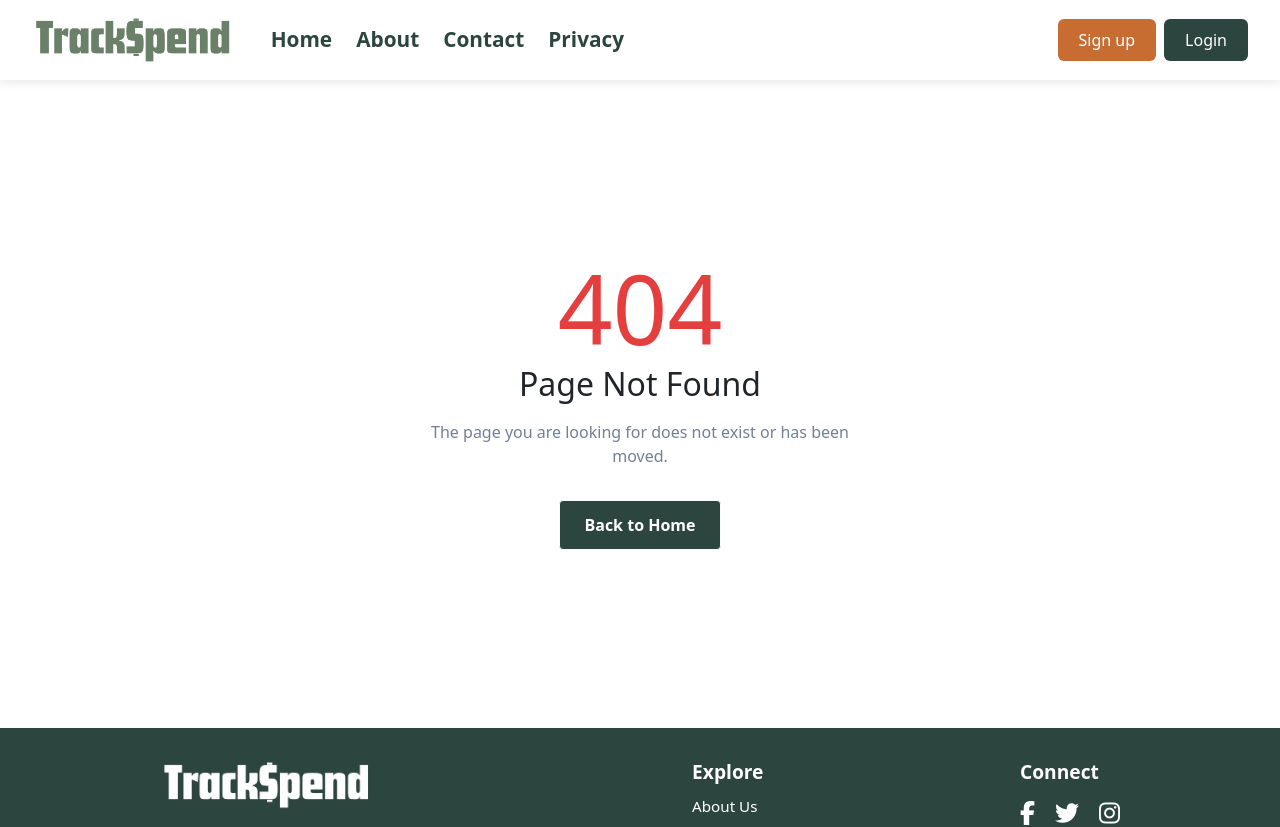
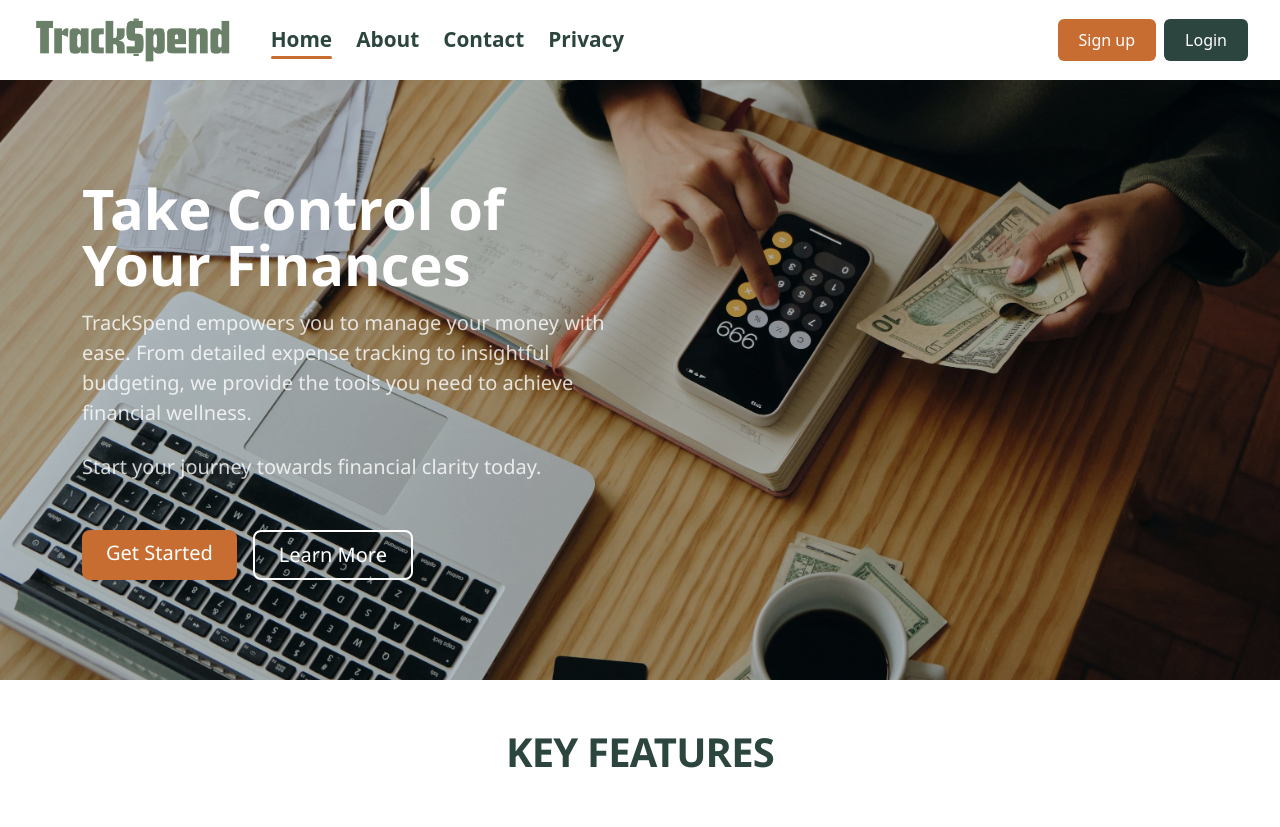
Before and after one commit to Leo-Torre5/TrackSpendFESprint1, a Vue app: page / in a window 1280 px wide. Shown: the top 827 px of the page. Built offline with nearby package versions, Linux system fonts and the light colour scheme; no server answers.

Commit message:
Updated home link

```diff
--- a/src/components/Navbar.vue
+++ b/src/components/Navbar.vue
@@ -95,7 +95,7 @@ export default {
 
 <template>
   <nav class="navbar navbar-expand-lg navbar-dark custom-navbar px-3">
-    <router-link to="/home" class="navbar-brand d-flex align-items-center">
+    <router-link to="/" class="navbar-brand d-flex align-items-center">
       <img
         src="@/assets/images/TrackSpendMainLogo.png"
         alt="TrackSpend Logo"
@@ -117,9 +117,9 @@ export default {
       <ul class="navbar-nav align-items-lg-center me-auto">
         <li class="nav-item">
           <router-link
-            to="/Home"
+            to="/"
             class="nav-link"
-            :class="{ active: $route.path === '/Home' }"
+            :class="{ active: $route.path === '/' }"
           >
             Home
           </router-link>
--- a/src/http/APIService.js
+++ b/src/http/APIService.js
@@ -4,8 +4,6 @@ axios.defaults.withCredentials = true;
 
 // Verify environment variable is set
 const API_URL = process.env.VUE_APP_API_URL || "http://localhost:8000";
-console.log(API_URL);
-//const API_URL="http://localhost:8000";
 
 export class APIService {
   constructor() {
--- a/src/router/index.js
+++ b/src/router/index.js
@@ -2,7 +2,7 @@ import { createRouter, createWebHistory } from "vue-router";
 
 const routes = [
     {
-        path: "/home",
+        path: "/",
         name: "Home",
         component: () => import("@/views/Home.vue"),
     },
```
